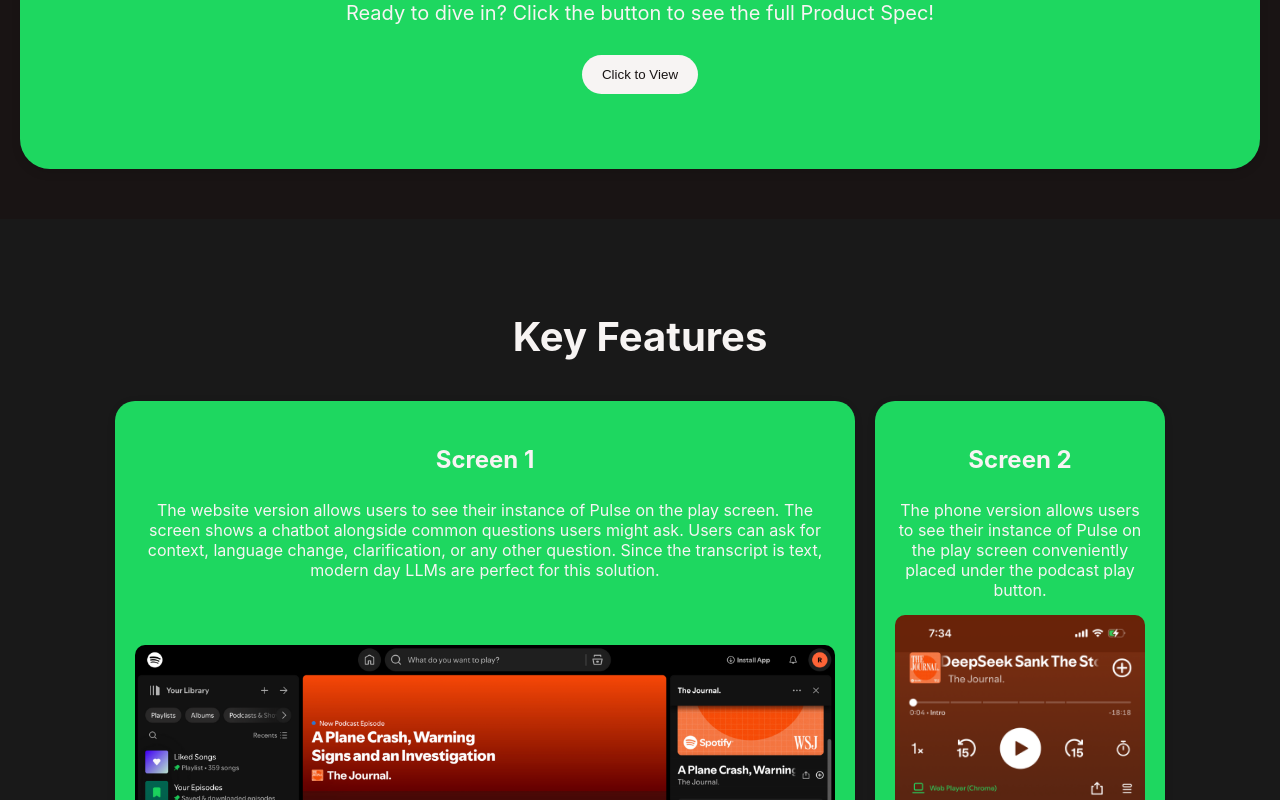
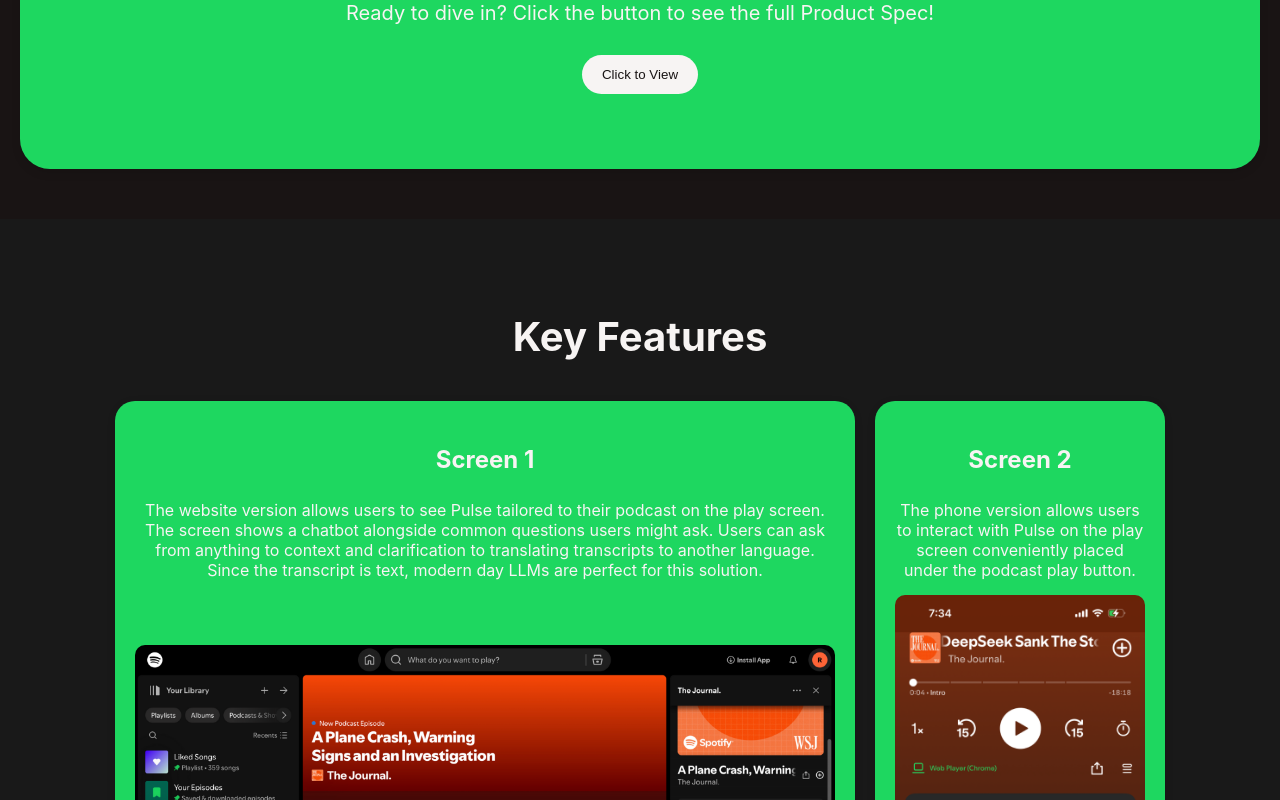
Before and after one commit to rschavali02/product-presentation, a React (Create React App) app: page / in a window 1280 px wide. Shown: the part 377-1177 px from the top of the page. Built offline with nearby package versions, Linux system fonts and the light colour scheme.

Commit message:
fixed pt2

```diff
--- a/src/components/features.js
+++ b/src/components/features.js
@@ -27,7 +27,7 @@
       <div className="features-grid">
         <div className="feature1" onClick={() => openModal(feature1Image)}>
           <h3>Screen 1</h3>
-          <p>The website version allows users to see their instance of Pulse on the play screen. The screen shows a chatbot alongside common questions users might ask. Users can ask for context, language change, clarification, or any other question. Since the transcript is text, modern day LLMs are perfect for this solution.</p>
+          <p>The website version allows users to see Pulse tailored to their podcast on the play screen. The screen shows a chatbot alongside common questions users might ask. Users can ask from anything to context and clarification to translating transcripts to another language. Since the transcript is text, modern day LLMs are perfect for this solution.</p>
           <img src={feature1Image} alt="Feature 1" className="feature-image1" />
           <p className="click-to-zoom">(Click to Zoom)</p>
         </div>
@@ -39,7 +39,7 @@
     </div> */}
         <div className="feature2" onClick={() => openModal(feature3Image)}>
           <h3>Screen 2</h3>
-          <p>The phone version allows users to see their instance of Pulse on the play screen conveniently placed under the podcast play button.</p>
+          <p>The phone version allows users to interact with Pulse on the play screen conveniently placed under the podcast play button.</p>
           <img src = {feature3Image} alt="Feature 3" className="feature-image2" />
           <p className="click-to-zoom">(Click to Zoom)</p>
         </div>
```
